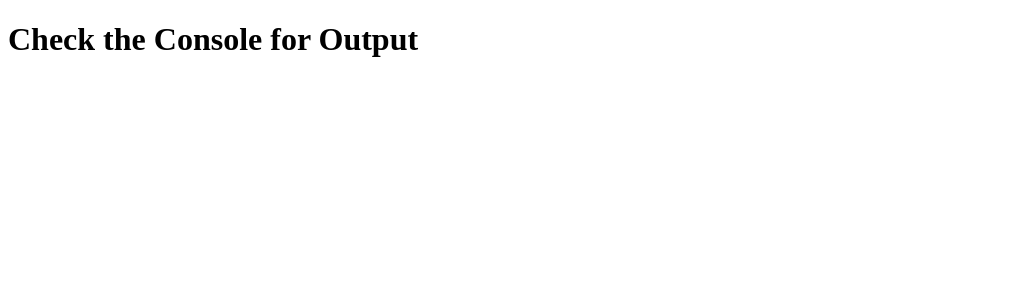
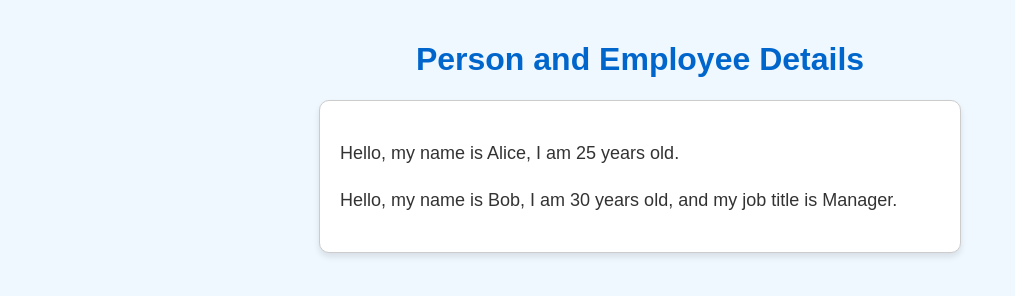
Before and after one commit to acciojob/inheriting-person-for-employee-jobs-bhpuja, a website: page main.html in a window 1280 px wide. Shown: the whole page, without its empty margins (0-1015 px from the left). Drawn offline with Linux system fonts and the light colour scheme.

Commit message:
created a submission

```diff
--- a/main.html
+++ b/main.html
@@ -3,10 +3,41 @@
 <head>
   <meta charset="UTF-8">
   <meta name="viewport" content="width=device-width, initial-scale=1.0">
-  <title>Person and Employee Classes</title>
+  <title>Person and Employee</title>
+  <style>
+    body {
+      font-family: Arial, sans-serif;
+      background-color: #f0f8ff;
+      color: #333;
+      margin: 0;
+      padding: 20px;
+    }
+
+    h1 {
+      text-align: center;
+      color: #0066cc;
+    }
+
+    .output {
+      margin: 20px auto;
+      padding: 20px;
+      border: 1px solid #ccc;
+      border-radius: 10px;
+      background-color: #ffffff;
+      max-width: 600px;
+      box-shadow: 0 4px 6px rgba(0, 0, 0, 0.1);
+    }
+
+    .output p {
+      font-size: 18px;
+      line-height: 1.6;
+    }
+  </style>
 </head>
 <body>
-  <h1>Check the Console for Output</h1>
+  <h1>Person and Employee Details</h1>
+  <div class="output" id="output"></div>
+
   <script>
     // Define the Person class
     class Person {
@@ -17,7 +48,7 @@
 
       // Method to greet
       greet() {
-        console.log(`Hello, my name is ${this.name}, I am ${this.age} years old.`);
+        return `Hello, my name is ${this.name}, I am ${this.age} years old.`;
       }
     }
 
@@ -31,20 +62,20 @@
 
       // Method for employee-specific greeting
       jobGreet() {
-        console.log(
-          `Hello, my name is ${this.name}, I am ${this.age} years old, and my job title is ${this.jobTitle}.`
-        );
+        return `Hello, my name is ${this.name}, I am ${this.age} years old, and my job title is ${this.jobTitle}.`;
       }
     }
 
     // Example Test Case
-    // Create an instance of Person
     const person = new Person("Alice", 25);
-    person.greet(); // Expected: "Hello, my name is Alice, I am 25 years old."
+    const employee = new Employee("Bob", 30, "Manager");
 
-    // Create an instance of Employee
-    const employee = new Employee("Bob", 30, "Manager");
-    employee.jobGreet(); // Expected: "Hello, my name is Bob, I am 30 years old, and my job title is Manager."
+    // Display output on the webpage
+    const outputDiv = document.getElementById("output");
+    outputDiv.innerHTML = `
+      <p>${person.greet()}</p>
+      <p>${employee.jobGreet()}</p>
+    `;
   </script>
 </body>
 </html>
```
